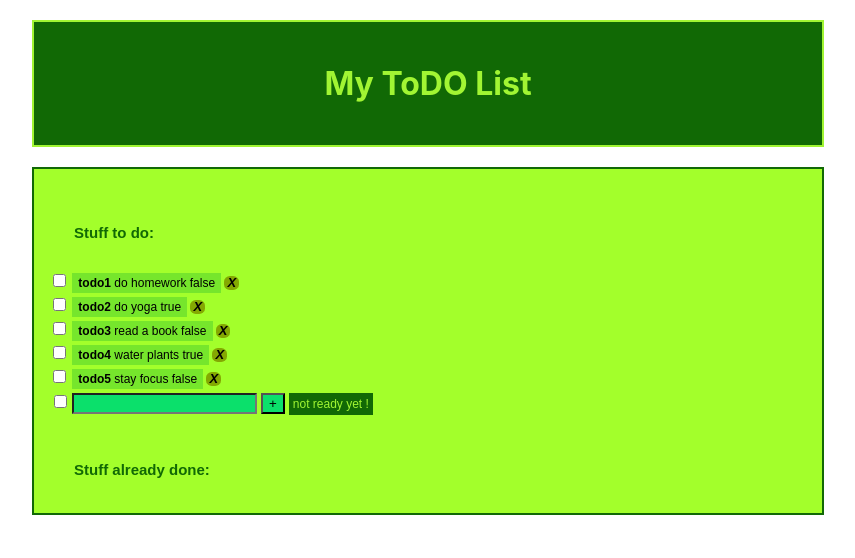
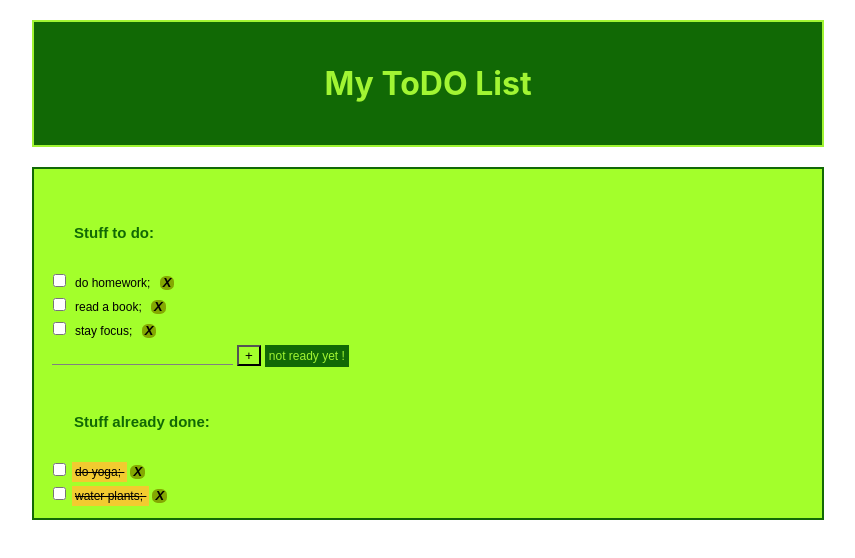
Before and after one commit to florentina-ban/mytodo, a React (Create React App) app in the folder my_app/: page / in a window 1280 px wide. Shown: the top 558 px of the page, without its empty margins (212-1067 px from the left). Built offline with nearby package versions, Linux system fonts and the light colour scheme.

Commit message:
input/span

```diff
--- a/my_app/src/Add.js
+++ b/my_app/src/Add.js
@@ -12,9 +12,16 @@ const AddComp = styled.span`
     background-color: "rgb(118, 230, 44)";
 `,
     BtnAdd = styled.input`
-        background-color: rgb(11, 224, 107);
+        background-color: rgb(163, 255, 43);
         cursor: pointer;
         margin:2px;
+        border: 0;
+        border-bottom: 1px grey solid;
+`,
+    BtnAddButton = styled.input`
+    background-color: rgb(163, 255, 43);
+    cursor: pointer;
+    margin:2px;
 `,
     MyLable = styled.span`
         background-color: rgb(17, 105, 5);
@@ -114,14 +121,13 @@ export default class AddComponent extends React.Component {
         const {labelErrClass, emptyErr} = this.state;
         return (
             <AddComp onKeyPress={this.handleKey}>
-                <input type="Checkbox" />
                 <BtnAdd
                     id="todo_id"
                     onChange={this.handleValue}
                     ref={this.myRef}
                     type="text"
                 />
-                <BtnAdd
+                <BtnAddButton
                     id="add_button_id"
                     onClick={this.handleAddToDoCb}
                     type="button"
--- a/my_app/src/Layout.js
+++ b/my_app/src/Layout.js
@@ -1,8 +1,8 @@
-import React, {Component} from "react";
-import AddComponent from "./Add";
-import Todo from "./Todo.js";
-import lista from "./constants.js";
-import styled from "styled-components";
+import React, {Component} from 'react';
+import AddComponent from './Add';
+import Todo from './Todo.js';
+import lista from './constants.js';
+import styled from 'styled-components';
 
 const ListComp = styled.p`
     font: normal 12px sans-serif;
@@ -38,12 +38,16 @@ const ListComp = styled.p`
 export default class Layout extends Component {
     constructor () {
         super();
-        this.state = {"checkedTodos": [],
-            "todos": lista};
+        let todos,checkedTodos;
+        todos = lista.filter((todo) => todo.done===false);
+        checkedTodos = lista.filter((todo) => todo.done===true);
+        this.state = {'checkedTodos': checkedTodos,
+            'todos': todos};
         this.removeToDo = this.removeToDo.bind(this);
         this.setChecked = this.setChecked.bind(this);
         this.setUnChecked = this.setUnChecked.bind(this);
         this.addToDo = this.addToDo.bind(this);
+        this.modifyText = this.modifyText.bind(this);
     }
 
     removeToDo (id) {
@@ -51,10 +55,10 @@ export default class Layout extends Component {
             {todos} = this.state;
         let [...newList] = todos.filter((todo) => todo.id !== id);
         if (newList.length < todos.length) {
-            this.setState({"todos": newList});
+            this.setState({'todos': newList});
         } else {
             newList = checkedTodos.filter((todo) => todo.id !== id);
-            this.setState({"checkedTodos": newList});
+            this.setState({'checkedTodos': newList});
         }
     }
 
@@ -62,6 +66,7 @@ export default class Layout extends Component {
         const {checkedTodos} = this.state,
             {todos} = this.state,
             [newTodo] = todos.filter((todo) => todo.id === id);
+            newTodo.done = true;
         checkedTodos.push(newTodo);
         this.setState({checkedTodos}, this.removeToDo(id));
     }
@@ -71,8 +76,9 @@ export default class Layout extends Component {
             {todos} = this.state,
             vnewcList = checkedTodos.filter((todo) => todo.id !== id),
             [vnewTodo] = checkedTodos.filter((todo) => todo.id === id);
+            vnewTodo.done = false;
         todos.push(vnewTodo);
-        this.setState({"checkedTodos": vnewcList,
+        this.setState({'checkedTodos': vnewcList,
             todos});
     }
 
@@ -82,12 +88,32 @@ export default class Layout extends Component {
         this.setState({todos});
     }
 
+    modifyText (id, newText){
+        const {checkedTodos} = this.state,
+            {todos} = this.state;
+        let found = false;
+        for (let i=0; i<todos.length && !found; i++){
+            if (todos[i].id===id){
+                todos[i].text = newText;
+            }
+        }
+        if (!found){
+            for (let i=0; i<checkedTodos.length && !found; i++){
+                if (checkedTodos[i].id===id){
+                    checkedTodos[i].text = newText;
+                }
+            }
+        }
+        this.setState({'todos': todos,'checkedTodos': checkedTodos});
+    }
+
     render () {
         const {checkedTodos} = this.state,
             checked = checkedTodos.map((todo) => <Todo
                 done={todo.done}
                 id={todo.id}
                 key={`todo_${todo.id}`}
+                modifyText={this.modifyText}
                 ref={todo.id}
                 removeToDo={this.removeToDo}
                 setChecked={this.setUnChecked}
@@ -99,6 +125,7 @@ export default class Layout extends Component {
                 done={todo.done}
                 id={todo.id}
                 key={`todo_${todo.id}`}
+                modifyText={this.modifyText}
                 ref={todo.id}
                 removeToDo={this.removeToDo}
                 setChecked={this.setChecked}
@@ -108,13 +135,13 @@ export default class Layout extends Component {
             <div>
                 <ListTitle>
                     <p>
-                        {"My ToDO List"}
+                        {'My ToDO List'}
                     </p>
                 </ListTitle>
                 <ListComp>
                     <LittleTitle>
                         <p>
-                            {"Stuff to do:"}
+                            {'Stuff to do:'}
                         </p>
                     </LittleTitle>
                     {todosMod}
@@ -125,7 +152,7 @@ export default class Layout extends Component {
                     />
                     <LittleTitle>
                         <p>
-                            {"Stuff already done:"}
+                            {'Stuff already done:'}
                         </p>
                     </LittleTitle>
                     {checked}
--- a/my_app/src/Todo.js
+++ b/my_app/src/Todo.js
@@ -1,10 +1,10 @@
-import DeleteTodo from "./Delete";
-import PropTypes from "prop-types";
-import React from "react";
-import styled from "styled-components";
+import DeleteTodo from './Delete';
+import PropTypes from 'prop-types';
+import React from 'react';
+import styled from 'styled-components';
 
 const CheckBox = styled.input`
-    cursor:pointer;
+    cursor: pointer;
 `,
     ListStyle = styled.li`
     list-style:none;
@@ -15,69 +15,84 @@ const CheckBox = styled.input`
     margin: 3px;
     text-align: left;
     background-color: ${(props) => {
-        if (props.cheked === "nck") {
-            return "rgb(118, 230, 44)";
+        if (props.cheked === 'nck') {
+            return 'rgb(163, 255, 43)';
         }
-        return "rgb(242, 203, 48)";
+        return 'rgb(242, 203, 48)';
     }
 };
     text-decoration: ${(props) => {
-        if (props.cheked === "nck") {
-            return "none";
+        if (props.cheked === 'nck') {
+            return 'none';
         }
-        return "line-through";
+        return 'line-through';
     }
 };
+`,
+    MyInput = styled.input`
+    background-color: rgb(163, 255, 43);
+    border : 0;
+    width: 100px;
+
 `;
 
 export default class Todo extends React.Component {
 
     static propTypes = {
-        "ck": PropTypes.bool,
-        "done": PropTypes.bool,
-        "id": PropTypes.string,
-        "removeToDo": PropTypes.func,
-        "setChecked": PropTypes.func,
-        "text": PropTypes.string
+        'ck': PropTypes.bool,
+        'done': PropTypes.bool,
+        'id': PropTypes.string,
+        'removeToDo': PropTypes.func,
+        'setChecked': PropTypes.func,
+        'modifyText': PropTypes.func,
+        'text': PropTypes.string
     }
 
     static defaultProps = {
-        "ck": true,
-        "done": true,
-        "id": "",
-        "removeToDo": () => null,
-        "setChecked": () => null,
-        "text": ""
+        'ck': true,
+        'done': true,
+        'id': '',
+        'removeToDo': () => null,
+        'setChecked': () => null,
+        'modifyText': () => null,
+        'text': ''
     }
 
     constructor (props) {
 
         super(props);
         if (props.ck === false) {
-            this.state = {"className": "nck",
-                "isChecked": false,
-                "htmlTag": "span"};
+            this.state = {'className': 'nck',
+                'isChecked': false,
+                'htmlTag': 'span',
+                'isClicked': false,
+                'text': this.props.text};
         } else {
-            this.state = {"className": "ck",
-                "isChecked": true,
-                "htmlTag": "span"};
+            this.state = {'className': 'ck',
+                'isChecked': true,
+                'htmlTag': 'span',
+                'isClicked': false,
+                'text': this.props.text};
         }
         this.handleChangeClassName = this.handleChangeClassName.bind(this);
         this.deleteToDo = this.deleteToDo.bind(this);
         this.handleOnClick = this.handleOnClick.bind(this);
+        this.getHtmlTag = this.getHtmlTag.bind(this);
+        this.saveModifiedTodo = this.saveModifiedTodo.bind(this);
 
+        this.inputRef = React.createRef();
     }
 
     handleChangeClassName () {
         const {isChecked} = this.state;
-        let cl = "";
+        let cl = '';
         if (isChecked) {
-            cl = "nck";
+            cl = 'nck';
         } else {
-            cl = "ck";
+            cl = 'ck';
         }
-        this.setState({"className": cl,
-            "isChecked": !isChecked}, () => {
+        this.setState({'className': cl,
+            'isChecked': !isChecked}, () => {
             this.goOnFunction();
         });
     }
@@ -100,13 +115,39 @@ export default class Todo extends React.Component {
 
     }
 
-    handleOnClick () {
-        this.setState({"htmlTag":"input"});
+    handleOnClick (id) {
+        const {isClicked} = this.state;
+        this.setState({'isClicked':!isClicked});
+    }
+    getHtmlTag (text) {
+        const {isClicked} = this.state;
+        if (isClicked)
+            return (
+                <MyInput type='text' id={this.props.id} placeholder={text} onKeyPress={this.saveModifiedTodo} ref={this.inputRef}>
+                </MyInput>
+            );
+        return (
+            <span onClick={this.handleOnClick}>{text}</span>
+        );
+    }
+
+    saveModifiedTodo (event) {
+        if (event.key === "Enter") {
+                let newText = this.inputRef.current.value.trim();
+                if (newText.length>0)
+                this.setState({'text':newText},()=>{
+                    this.handleOnClick(this.props.id);
+                    this.props.modifyText(this.props.id, newText);
+                });
+                else{
+                    this.handleOnClick(this.props.id);
+                }
+            }
     }
 
     render () {
-        const {done, id, text} = this.props,
-            {className, htmlTag} = this.state;
+        const {done, id} = this.props,
+            {className, text} = this.state;
         return (
             <ListStyle>
                 <CheckBox
@@ -115,19 +156,8 @@ export default class Todo extends React.Component {
                     type="checkbox"
                 />
                 <MyTodoItem cheked={className}>
-                    <strong>
-                        {" "}
-                        {id}
-                        {" "}
-                    </strong>
-
-                    {text}
-                    {" "}
-
-                    {done.toString()}
-                    {" "}
-
-                    {" "}
+                    {this.getHtmlTag(text)};
+                    {' '}
                 </MyTodoItem>
                 <DeleteTodo
                     id={id}
```
Also changed, not shown: my_app/src/Delete.js (+8 -8 lines), my_app/src/EmptyError.js (+5 -5 lines), my_app/src/constants.js (+15 -15 lines), my_app/.eslintrc.json.
